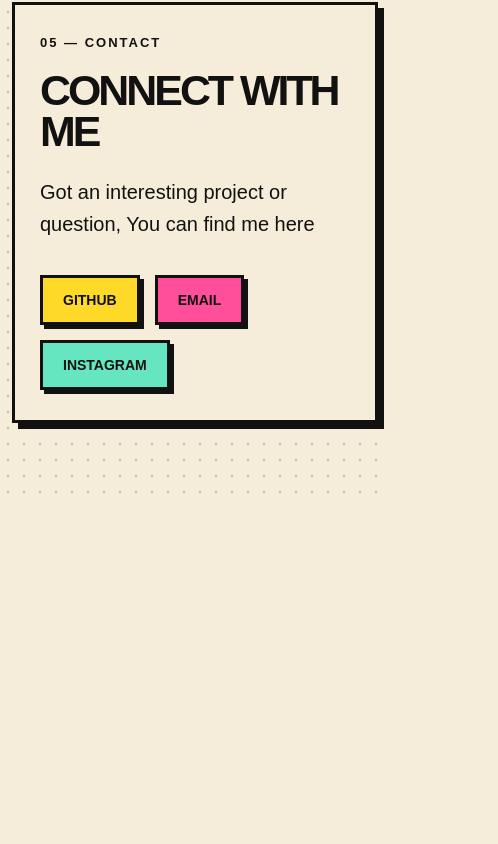
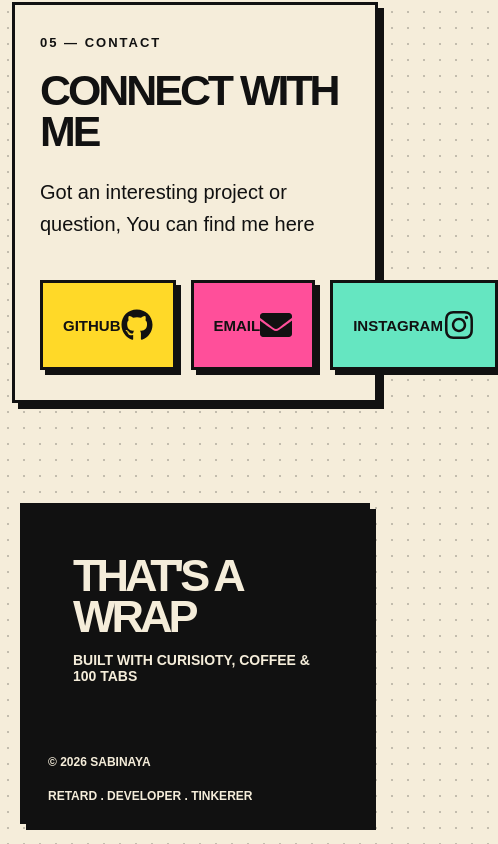
Before and after one commit to sabinaya-404/portfolio, a React app: page / in a window 390 px wide. Shown: the part 5148-5992 px from the top of the page, 498 px wide, since content can reach past the window. Before the commit the page ends 5641 px from the top, so only its background shows below. Built offline with nearby package versions, Linux system fonts and the light colour scheme; the HTML template or start-up script is replaced by a standard one.

Commit message:
Add responsive footer

```diff
--- a/package.json
+++ b/package.json
@@ -10,8 +10,10 @@
     "preview": "vite preview"
   },
   "dependencies": {
+    "lucide-react": "^1.39.0",
     "react": "^19.2.8",
-    "react-dom": "^19.2.8"
+    "react-dom": "^19.2.8",
+    "react-icons": "^5.7.0"
   },
   "devDependencies": {
     "@eslint/js": "^10.0.1",
--- a/src/App.jsx
+++ b/src/App.jsx
@@ -1,12 +1,11 @@
 import Navbar from './components/Navbar'
-
+import Footer from './components/Footer'
+import {FaGithub, FaInstagram, FaEnvelope } from 'react-icons/fa'
 function App() {
   return (
     <>
-      {/* Top navigation of the website */}
       <Navbar />
 
-      {/* Intro of me */}
       <section className="hero">
         <div className="hero-content">
           <p className="hero-label">YOO, I'M</p>
@@ -161,13 +160,30 @@
           You can find me here
         </p>
         <div className="contact-links">
-          <a href="#" className="contact-link contact-github">GITHUB</a>
-          <a href="#" className="contact-link contact-email">EMAIL</a>
-          <a href="#" className="contact-link contact-instagram">INSTAGRAM</a>
-        </div>
+  <a
+    href="https://github.com/sabinaya-404"className="contact-link contact-github" target="_blank"
+    rel="noopener noreferrer">
+    <span>GITHUB</span>
+    <FaGithub size={32} />
+  </a>
 
+  <a
+    href="mailto:sabinayakhadka3@gmail.com"
+    className="contact-link contact-email"
+  >
+    <span>EMAIL</span>
+    <FaEnvelope size={32} />
+  </a>
 
+  <a href="https://www.instagram.com/sbkh_21/"
+    className="contact-link contact-instagram"
+    target="_blank" rel="noopener noreferrer">
+    <span>INSTAGRAM</span>
+    <FaInstagram size={32} />
+  </a>
+</div>
       </section>
+      <Footer />
     </>
   )
 }
--- /dev/null
+++ b/src/components/Footer.jsx
@@ -0,0 +1,15 @@
+function Footer() {
+    return (
+        <footer className="footer">
+            <div className="footer-main">
+                <h2>THAT'S A WRAP</h2>
+                <p>BUILT WITH CURISIOTY, COFFEE & 100 TABS</p>
+            </div>
+            <div className="footer-bottom">
+                <span>© 2026 SABINAYA</span>
+                <span>RETARD . DEVELOPER . TINKERER</span>
+            </div>
+        </footer>
+    )
+}
+export default Footer
--- a/src/index.css
+++ b/src/index.css
@@ -141,7 +141,6 @@
 }
 .content-section h2 {
   margin: 0 0 25px;
-
   font-size: clamp(40px, 7vw, 80px);
   line-height: 0.95;
   letter-spacing: -3px;
@@ -360,34 +359,23 @@
   .content-section h2 {
     font-size: clamp(38px, 11vw, 60px);
   }
+  .contact-links {
+    grid-template-columns: 1fr;
+  }
+  .footer {
+    margin: 80px 12px 12px;
+  }
+  .footer-main {
+    padding: 35px 25px;
+  }
+  .footer-main h2 {
+    letter-spacing: -2px;
+  }
+  .footer-bottom {
+    flex-direction: column;
+    gap: 8px;
+  }
 }
-/* Implementation of dark mode */
-.dark {
-  --background: #151515;
-  --foreground: #f5f0df;
-  --yellow:#ffd928;
-  --pink: #ff4f9a;
-  --mint: #65e6c1;
-  --blue: #4267e8;
-
-    --pattern: rgba(245, 240, 223, 0.18);
-}
-.theme-toggle {
-  padding: 8px 12px;
-  border: 2px solid var(--foreground);
-  background: var(--yellow);
-  color: var(--foreground);
-  font-family: inherit;
-  font-size: 12px;
-  font-weight: 900;
-  cursor: pointer;
-  box-shadow: 3px 3px 0 var(--foreground);
-}
-.theme-toggle:hover {
-  transform: translate(2px 2px);
-  box-shadow: 1px 1px 0 var(--foreground);
-}
-
 /* Styling for Project section */
 .project-card {
   padding: 35px;
@@ -461,19 +449,24 @@
   line-height: 1.6;
 }
 .contact-links {
-  display: flex;
-  flex-wrap: wrap;
+  display: grid;
+  grid-template-columns: repeat(3, 1fr);
   gap: 15px;
+  margin-top: 40px;
 }
 .contact-link {
-  display: inline-block;
-  padding: 14px 20px;
+  display: flex;
+  align-items: center;
+  justify-content: space-between;
+  min-height: 90px;
+  padding: 20px;
   border: var(--border);
-  box-shadow: 4px 4px 0 var(--foreground);
+  box-shadow: 5px 5px 0 var(--foreground);
   color: var(--foreground);
-  font-size: 14px;
+  font-size: 15px;
   font-weight: 900;
   text-decoration: none;
+  transition: transform 0.15s ease, box-shadow 0.15s ease;
 }
 .contact-github {
   background: var(--yellow);
@@ -485,7 +478,7 @@
   background: var(--mint);
 }
 .contact-link:hover {
-  transform: translate(3px, 3px);
+  transform: translate(4px, 4px);
   box-shadow: 1px 1px 0 var(--foreground);
 transition: transform 0.20s ease, box-shadow 0.20s ease;
 }
@@ -582,3 +575,34 @@
   height: 90px;
   left: 10px;
 }
+/* Footer Style */
+.footer {
+  margin: 100px 20px 20px;
+  border: var(--border);
+  background: var(--foreground);
+  color: var(--background);
+  box-shadow: var(--shadow);
+}
+.footer-main {
+  padding: 50px;
+  border-bottom: var(--border);
+}
+.footer-main h2 {
+  margin: 0 0 15px;
+  font-size: clamp(45px, 8vw, 90px);
+  line-height: 0.9;
+  letter-spacing: -4px;
+}
+.footer-main p {
+  margin: 0;
+  font-size: 14px;
+  font-weight: 900;
+}
+.footer-bottom {
+  display: flex;
+  justify-content: space-between;
+  gap: 20px;
+  padding: 18px 25px;
+  font-size: 12px;
+  font-weight: 900;
+}
```
Also changed, not shown: 1 other file (tests, documents, lock files or other folders).
